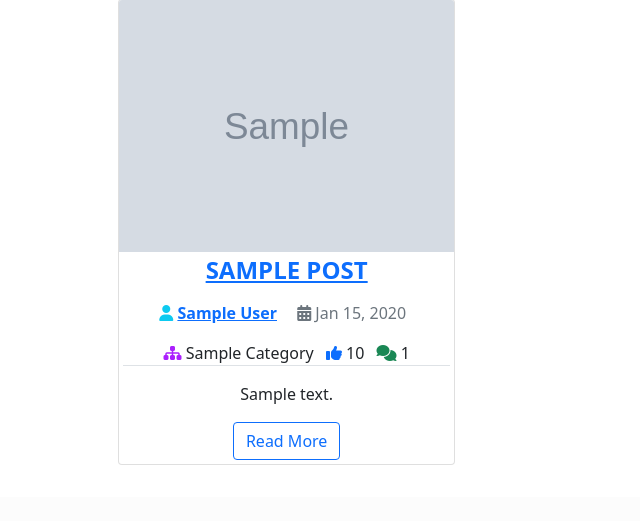
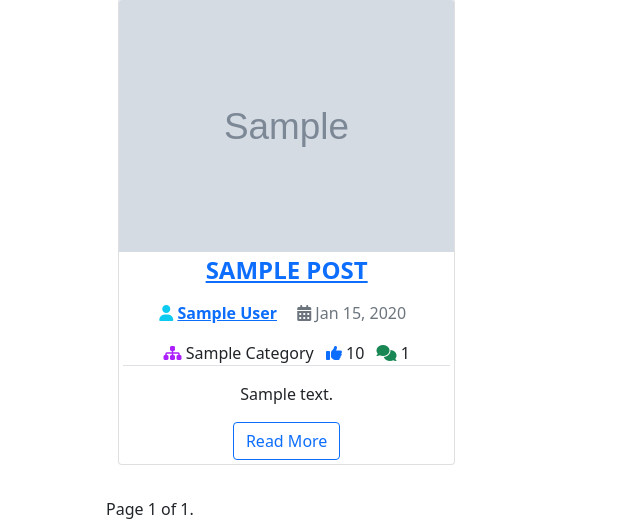
Before and after one commit to DarrachBarneveld/CoolCoders-PP4, a Django app: template templates/category.html in a window 1280 px wide. Shown: the part 364-885 px from the top of the page, without its empty margins (0-640 px from the left). Before the commit the page ends 829 px from the top, so only its background shows below. Run offline with Django 3.2, Linux system fonts and the light colour scheme; the template is opened without the code that fills it: most values are stand-ins (such as "Sample title", 1, 10 or a date in 2020); grey boxes marked "Sample" are stand-in pictures; some libraries are stand-ins or nearby versions.

Commit message:
#18 Included page pagination for category.html

```diff
--- a/templates/category.html
+++ b/templates/category.html
@@ -18,8 +18,26 @@
 
       {% endfor %}
     </div>
+
+    <!-- Page Pagination -->
+    <div class="pagination">
+        <span class="step-links">
+            {% if page_obj.has_previous %}
+                <a href="?page=1">&laquo; first</a>
+                <a href="?page={{ page_obj.previous_page_number }}">previous</a>
+            {% endif %}
+
+            <span class="current">
+                Page {{ page_obj.number }} of {{ page_obj.paginator.num_pages }}.
+            </span>
+
+            {% if page_obj.has_next %}
+                <a href="?page={{ page_obj.next_page_number }}">next</a>
+                <a href="?page={{ page_obj.paginator.num_pages }}">last &raquo;</a>
+            {% endif %}
+        </span>
+    </div>
   </div>
-
 </div>
 
 {%endblock%}
```
